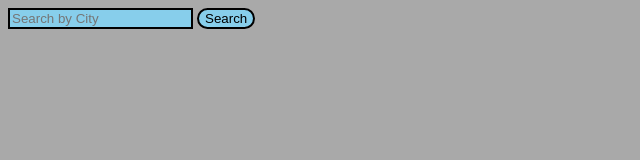
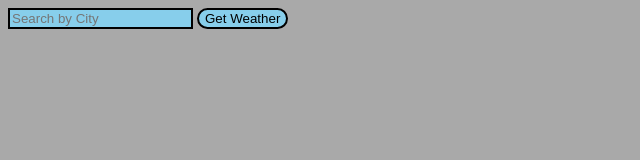
Before and after one commit to Tyler-phillips12/Weather-API, a plain HTML site: page index.html in a window 1280 px wide. Shown: the full height of the page, 0-640 px from the left. Drawn offline with Linux system fonts and the light colour scheme.

Commit message:
changed the text in button to Get Weather

```diff
--- a/index.html
+++ b/index.html
@@ -9,7 +9,7 @@
       <div class="container-fluid">
       <form id="form">
           <input type="text" id="search" placeholder="Search by City" autocomplete="off">
-          <button type="submit">Search</button>
+          <button type="submit">Get Weather</button>
         </form>
         <div id="result">
         </div>
```
